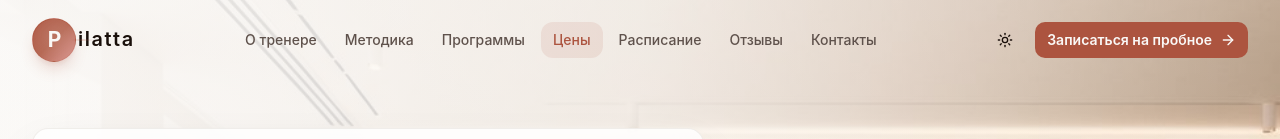
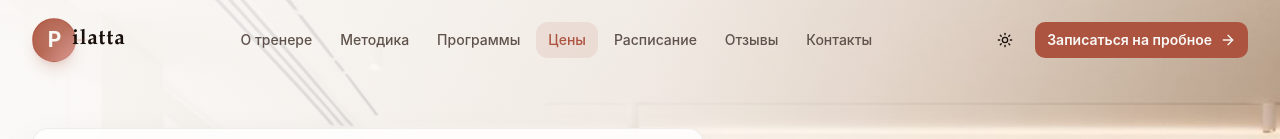
Before and after one commit to robertmaxworkuk/v0-pilates-studio-website, a Next.js app: page / in a window 1280 px wide. Shown: the top 139 px of the page. Built offline with nearby package versions, Linux system fonts and the light colour scheme.

Commit message:
Bring Pilatta wordmark closer to logo mark

```diff
--- a/components/shared/brand-logo.tsx
+++ b/components/shared/brand-logo.tsx
@@ -8,7 +8,7 @@ interface BrandLogoProps {
 
 export function BrandLogo({ className, compact = false, light = false }: BrandLogoProps) {
   return (
-    <span className={cn('inline-flex items-center', compact ? 'gap-1.5' : 'gap-2', className)}>
+    <span className={cn('inline-flex items-center', compact ? 'gap-1' : 'gap-1.5', className)}>
       <span
         className={cn(
           'relative inline-flex shrink-0 items-center justify-center overflow-hidden rounded-[1.4rem] border shadow-lg transition-transform duration-300 group-hover:scale-[1.03]',
@@ -26,7 +26,7 @@ export function BrandLogo({ className, compact = false, light = false }: BrandLo
         <span
           className={cn(
             'pointer-events-none absolute top-1/2 h-px -translate-y-1/2 rounded-full opacity-70',
-            compact ? '-left-2.5 w-4' : '-left-3.5 w-6',
+            compact ? '-left-2 w-3.5' : '-left-3 w-5',
             light
               ? 'bg-gradient-to-r from-white/0 via-white/75 to-white/10'
               : 'bg-gradient-to-r from-primary/0 via-primary/65 to-primary/5'
@@ -34,8 +34,8 @@ export function BrandLogo({ className, compact = false, light = false }: BrandLo
         />
         <span
           className={cn(
-            'inline-block font-sans font-semibold leading-none tracking-[0.08em]',
-            compact ? '-ml-1 text-[0.98rem]' : '-ml-1.5 text-[1.12rem] md:text-[1.24rem]',
+            'inline-block font-serif font-bold leading-none tracking-[0.03em]',
+            compact ? '-ml-2 text-[1.02rem]' : '-ml-2.5 text-[1.18rem] md:text-[1.32rem]',
             light ? 'text-white' : 'text-foreground'
           )}
         >
```
